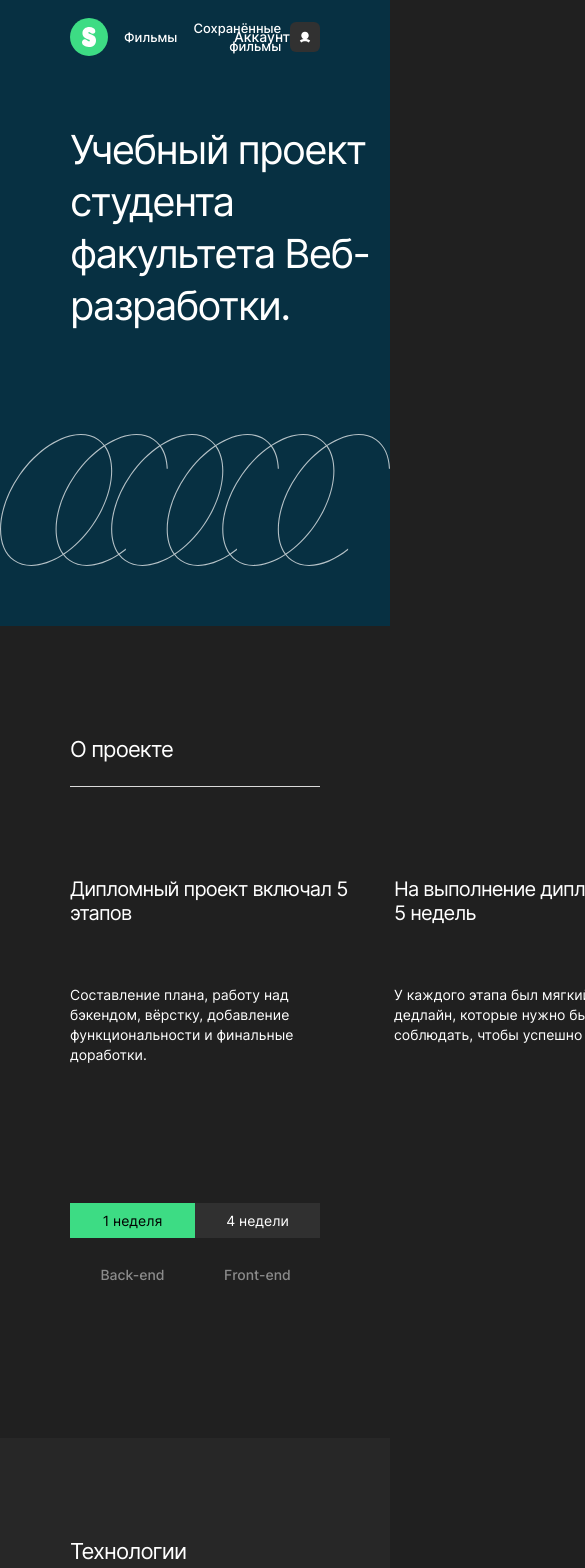
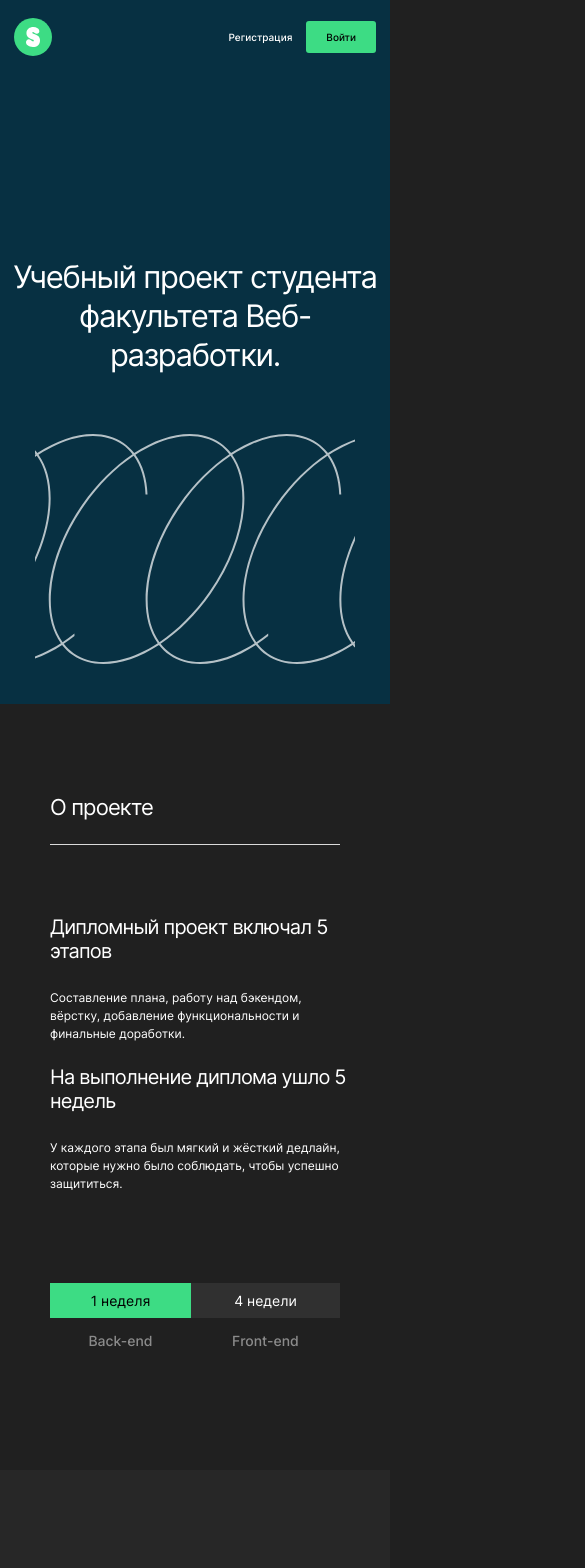
Before and after one commit to woofmgn/movies-explorer-frontend, a React (Create React App) app: page / in a window 390 px wide. Shown: the top 1568 px of the page, 585 px wide, since content can reach past the window. Built offline with nearby package versions, Linux system fonts and the light colour scheme.

Commit message:
feat: styled adaptiv

```diff
--- a/src/App.jsx
+++ b/src/App.jsx
@@ -33,8 +33,7 @@ function App() {
         <Route path="/signup" element={<Register />} />
         <Route
           path="/signin"
-          element={<Login />}
-          onToggleLoginStatus={handleToggleLoginStatus}
+          element={<Login onToggleLoginStatus={handleToggleLoginStatus} />}
           // хардкод для проверки изменения визуала хедера
         />
         <Route path="/profile" element={<Profile />} />
--- a/src/components/AboutProject/AboutProject.jsx
+++ b/src/components/AboutProject/AboutProject.jsx
@@ -5,22 +5,27 @@ const AboutProject = () => {
   return (
     <section className="about-project">
       <h2 className="section-title">О проекте</h2>
-      <div className="about-diploma">
+      <ul className="about-diploma">
+        <li className="about-diploma__item">
           <h3 className="about-diploma__title">
             Дипломный проект включал 5 этапов
-        </h3>
-        <h3 className="about-diploma__title">
-          На выполнение диплома ушло 5 недель
           </h3>
           <p className="about-diploma__description">
             Составление плана, работу над бэкендом, вёрстку, добавление
             функциональности и финальные доработки.
           </p>
+        </li>
+        <li className="about-diploma__item">
+          <h3 className="about-diploma__title">
+            На выполнение диплома ушло 5 недель
+          </h3>
+
           <p className="about-diploma__description">
             У каждого этапа был мягкий и жёсткий дедлайн, которые нужно было
             соблюдать, чтобы успешно защититься.
           </p>
-      </div>
+        </li>
+      </ul>
       <div className="daration-diploma">
         <div className="daration-diploma__backend">
           <p className="daration-diploma__title">1 неделя</p>
--- a/src/components/AboutProject/AboutProject.scss
+++ b/src/components/AboutProject/AboutProject.scss
@@ -16,14 +16,18 @@
 
 .about-diploma {
   margin: 70px 70px 110px 70px;
+  padding: 0;
   display: grid;
-  // grid-template-columns: repeat(2, minmax(284px, 550px));
-  grid-template-columns: repeat(2, minmax(284px, 1fr));
+  grid-template-columns: repeat(auto-fit, minmax(300px, 1fr));
   grid-auto-flow: row;
-  // grid-template-rows: auto;
   gap: 26px 40px;
 
+  &__item {
+    list-style-type: none;
+  }
+
   &__title {
+    margin: 0 0 26px 0;
     font-weight: 400;
     font-size: 20px;
     line-height: 24px;
@@ -32,6 +36,7 @@
   }
 
   &__description {
+    margin: 0;
     font-weight: 400;
     font-size: 14px;
     line-height: 20px;
@@ -52,6 +57,7 @@
 
   &__title {
     padding: 9px 0;
+    margin: 0;
     font-weight: 400;
     font-size: 14px;
     line-height: 17px;
@@ -66,6 +72,8 @@
   }
 
   &__description {
+    margin: 0;
+    margin-top: 14px;
     font-weight: 500;
     font-size: 14px;
     line-height: 17px;
@@ -80,3 +88,28 @@
     flex-direction: column;
   }
 }
+
+@media screen and (max-width: 820px) {
+  .section-title {
+    margin: 0 50px 0 50px;
+    padding-top: 90px;
+  }
+
+  .about-diploma {
+    margin: 70px 50px 90px 50px;
+    gap: 22px 30px;
+
+    &__description {
+      font-size: 12px;
+      line-height: 18px;
+    }
+  }
+
+  .daration-diploma {
+    padding: 0 50px 121px 50px;
+
+    &__backend {
+      max-width: 141px;
+    }
+  }
+}
--- a/src/components/Header/Header.jsx
+++ b/src/components/Header/Header.jsx
@@ -3,10 +3,14 @@ import { Link } from 'react-router-dom';
 import NavBar from '../NavBar/NavBar';
 import './Header.scss';
 
-const Header = () => {
+const Header = ({ isLogged }) => {
   return (
     <header className="header">
+      {isLogged ? (
         <NavBar />
+      ) : (
+        <>
+          <Link className="header__main-link" to="/" />
           <nav className="header__navigation">
             <ul className="header__navigation-list">
               <li className="header__navigation-item">
@@ -24,6 +28,8 @@ const Header = () => {
               </li>
             </ul>
           </nav>
+        </>
+      )}
     </header>
   );
 };
--- a/src/components/Header/Header.scss
+++ b/src/components/Header/Header.scss
@@ -3,11 +3,25 @@
   justify-content: space-between;
   background-color: #073042;
 
+  &__main-link {
+    display: flex;
+    width: 38px;
+    height: 38px;
+    background-image: url('../../images/logo.svg');
+    margin: 18px 0 18px 70px;
+    background-repeat: no-repeat;
+    background-size: contain;
+    background-position: center;
+
+    &:hover {
+      opacity: 0.7;
+    }
+  }
+
   &__navigation {
     padding: 18px 70px 18px 0;
-    // display: flex;
+    display: flex;
     align-items: center;
-    display: none;
   }
 
   &__navigation-list {
@@ -42,3 +56,39 @@
     }
   }
 }
+
+@media screen and (max-width: 820px) {
+  .header {
+    &__main-link {
+      margin-left: 30px;
+    }
+
+    &__navigation {
+      padding-right: 30px;
+    }
+  }
+}
+
+@media screen and (max-width: 520px) {
+  .header {
+    &__main-link {
+      margin-left: 14px;
+    }
+
+    &__navigation {
+      padding-right: 14px;
+    }
+
+    &__navigation-list {
+      gap: 14px;
+    }
+
+    &__navigation-link {
+    font-size: 10px;
+    }
+
+    &_theme_green {
+      padding: 5px 12px;
+    }
+  }
+}
--- a/src/components/NavBar/NavBar.scss
+++ b/src/components/NavBar/NavBar.scss
@@ -5,6 +5,7 @@
   justify-content: space-between;
   align-self: center;
   align-items: center;
+  background-color: #202020;
 
   &__container {
     display: flex;
--- a/src/components/Promo/Promo.jsx
+++ b/src/components/Promo/Promo.jsx
@@ -1,4 +1,3 @@
-import promoLogo from '../../images/promo-logo.svg';
 import './Promo.scss';
 
 import React from 'react';
@@ -9,11 +8,12 @@ const Promo = () => {
       <h1 className="promo__title">
         Учебный проект студента факультета Веб-разработки.
       </h1>
-      <img
+      {/* <img
         className="promo__image"
         src={promoLogo}
         alt="Абстрактная иллюстрация"
-      />
+      /> */}
+      <div className="promo__image"></div>
     </section>
   );
 };
--- a/src/components/Promo/Promo.scss
+++ b/src/components/Promo/Promo.scss
@@ -14,8 +14,60 @@
   }
 
   &__image {
+    display: flex;
+    background-image: url('../../images/promo-logo.svg');
+    background-size: contain;
     max-width: 722px;
     width: 100%;
+    height: 244px;
+    background-repeat: no-repeat;
     margin: 0 70px 60px auto;
   }
 }
+
+@media screen and (max-width: 820px) {
+  .promo {
+    &__title {
+      margin: 300px 44px 140px 44px;
+      text-align: center;
+    }
+
+    &__image {
+      max-width: 680px;
+      width: 100%;
+      height: 230px;
+      margin: 0 44px 70px auto;
+    }
+  }
+}
+
+@media screen and (max-width: 520px) {
+  .promo {
+    &__title {
+      margin: 183px 10px 60px 10px;
+      font-size: 31px;
+      line-height: 39px;
+    }
+
+    &__image {
+      background-image: url('../../images/promo-logo-small.svg');
+      width: 100%;
+      height: 230px;
+      background-size: contain;
+      background-position: center;
+      margin: 0 0 40px 0;
+    }
+  }
+}
+
+@media screen and (max-width: 320px) {
+  .promo {
+    &__image {
+      background-image: url('../../images/promo-logo-small.svg');
+      max-width: 320px;
+      width: 100%;
+      height: 230px;
+      background-size: cover;
+    }
+  }
+}
--- a/src/pages/Login/Login.jsx
+++ b/src/pages/Login/Login.jsx
@@ -1,8 +1,16 @@
 import React from 'react';
-import { Link } from 'react-router-dom';
+import { Link, useNavigate } from 'react-router-dom';
 import './Login.scss';
 
-const Login = () => {
+const Login = ({ onToggleLoginStatus }) => {
+  const navigate = useNavigate();
+
+  const handleTogleLoginStatus = (evt) => {
+    evt.preventDefault();
+    onToggleLoginStatus();
+    navigate('/movies');
+  };
+
   return (
     <main className="main main_type_user-profile">
       <section className="auth">
@@ -10,20 +18,28 @@ const Login = () => {
           <Link to="/" className="auth-header__link" />
           <h3 className="auth-header__title">Добро пожаловать</h3>
         </div>
-        <form className="auth-form auth-form__registration">
+        <form
+          className="auth-form auth-form__registration"
+          onSubmit={handleTogleLoginStatus}
+        >
           <label className="auth-form__label">E-mail</label>
           <input
             className="auth-form__input auth-form__input_type_email popup__form-item"
             type="email"
+            required
           />
           <span className="auth-form__error"></span>
           <label className="auth-form__label">Пароль</label>
           <input
             className="auth-form__input auth-form__input_type_password popup__form-item"
             type="password"
+            required
           />
           <span className="auth-form__error"></span>
-          <button className="auth-form__submit auth-form__submit_type_login">
+          <button
+            className="auth-form__submit auth-form__submit_type_login"
+            type="submit"
+          >
             Войти
           </button>
         </form>
--- a/src/pages/Register/Register.jsx
+++ b/src/pages/Register/Register.jsx
@@ -15,18 +15,21 @@ const Register = () => {
           <input
             className="auth-form__input auth-form__input_type_email popup__form-item"
             type="email"
+            required
           />
           <span className="auth-form__error"></span>
           <label className="auth-form__label">E-mail</label>
           <input
             className="auth-form__input auth-form__input_type_email popup__form-item"
             type="email"
+            required
           />
           <span className="auth-form__error"></span>
           <label className="auth-form__label">Пароль</label>
           <input
             className="auth-form__input auth-form__input_type_password popup__form-item"
             type="password"
+            required
           />
           <span className="auth-form__error"></span>
           <button className="auth-form__submit">Зарегистрироваться</button>
```
Also changed, not shown: src/images/promo-logo-small.svg (added). Lines whose indentation alone changed are shown as unchanged.
